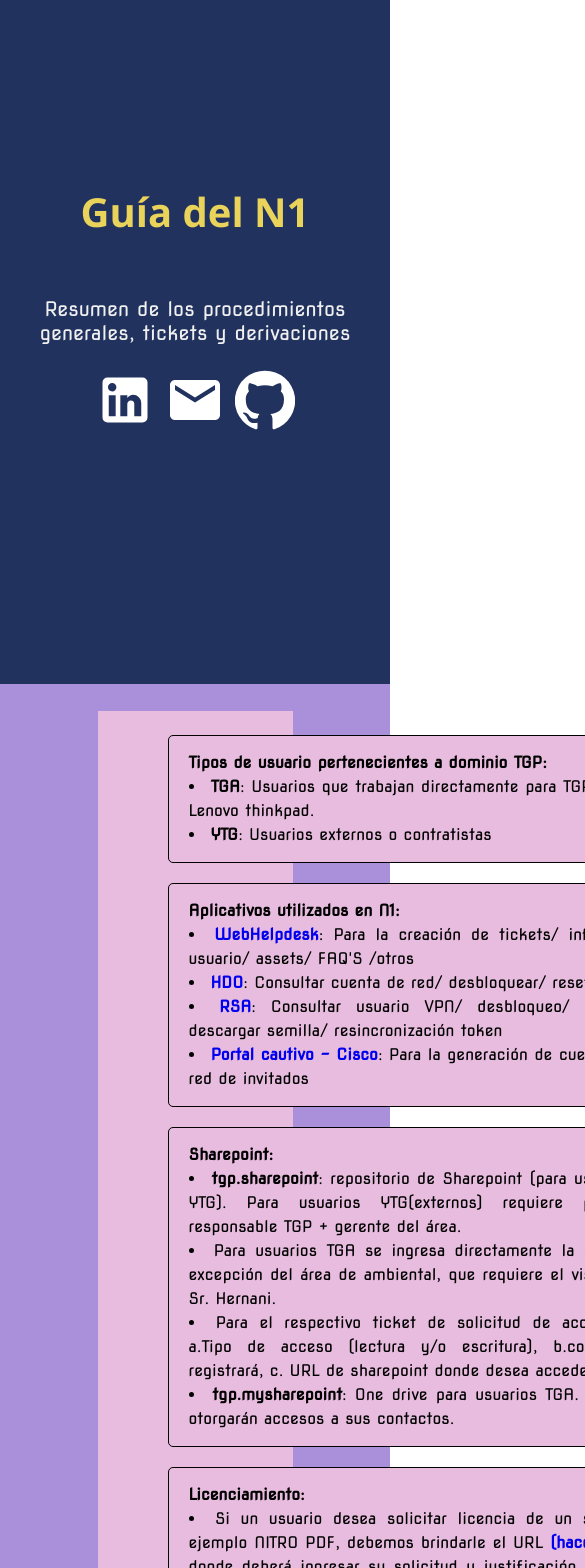
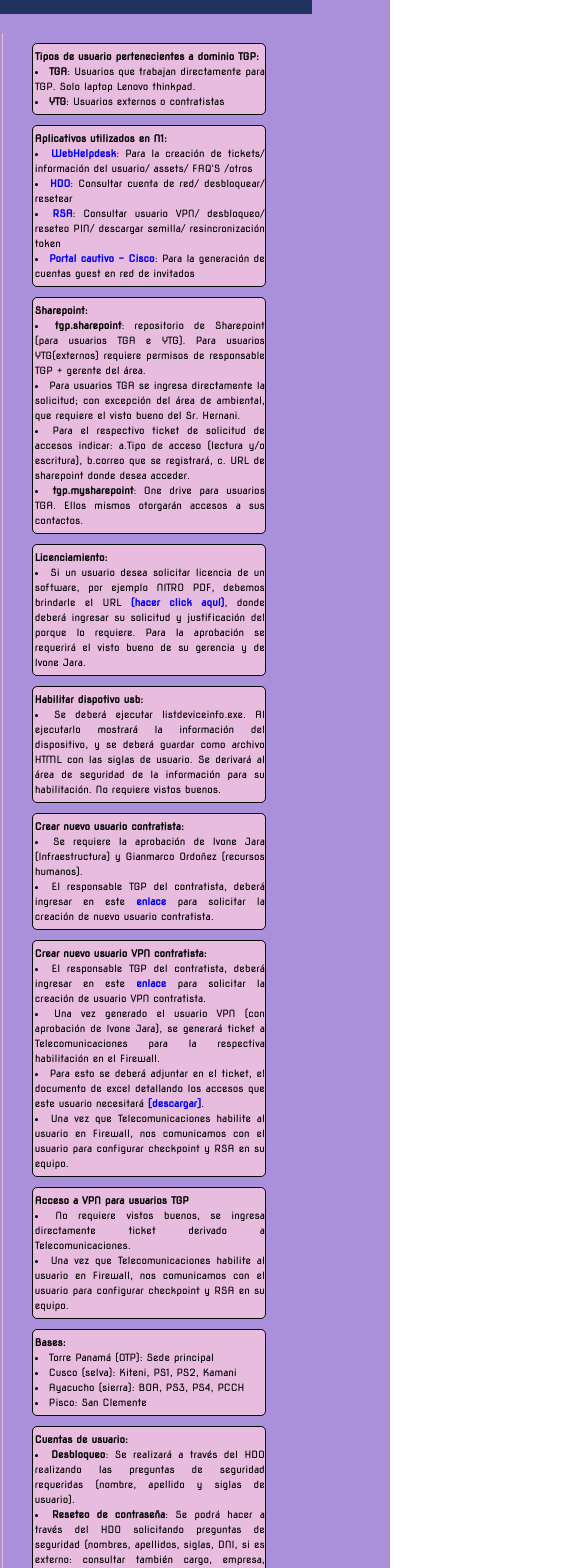
Before and after one commit to AlexandraCynthia/guia, a React (Create React App) app: page /home in a window 390 px wide. Shown: the part 160-1728 px from the top of the page, 585 px wide, since content can reach past the window. Built offline with nearby package versions, Linux system fonts and the light colour scheme; a web font is replaced by a local one.

Commit message:
actualizaciones

```diff
--- a/src/pages/Home.js
+++ b/src/pages/Home.js
@@ -13,7 +13,7 @@
       <div className='about'>
         <h2>Guía del N1</h2>
         <div className='prompt'>
-          <p>Resumen de los procedimientos generales, tickets y derivaciones </p>
+          <p className='titulo_'>Resumen de los procedimientos generales, tickets y derivaciones </p>
         <LinkedInIcon />
         <EmailIcon />
         <GithubIcon />
--- a/src/styles/Home.css
+++ b/src/styles/Home.css
@@ -57,30 +57,6 @@
 
 }
 
-@media only screen and (max-width: 600px) {
-  .about h2 {
-    font-size: 40px;
-  }
-
-  .about .prompt {
-    margin-top: 10px;
-    font-size: 20px;
-    width: 80%;
-  }
-
-  .skills {
-    text-align: center;
-  }
-  .list {
-    padding:0;
-
-  }
-
-  .skills h2 {
-    font-size: 30px;
-  }
-}
-
 .cuadrotexto{
   display: flex;
   flex-direction: column;
@@ -119,3 +95,104 @@
 a {
   text-decoration: none;
 }
+
+@media only screen and (max-width:600px){
+  .about {
+    width: 80%;
+    height: calc(10vh - 10px);
+    display: flex;
+    flex-direction: column;
+    justify-content: center;
+    align-items: center;
+    text-align: center;
+    background-color: #21325e;
+    color: #f0f0f0;
+  }
+
+  .about h2 {
+    font-family: "Segoe UI", Tahoma, Geneva, Verdana, sans-serif;
+    font-size: 30px;
+    color: #e9d35b;
+    height: 10px;
+  }
+
+.about .prompt {
+  width: 20%;
+  font-size: 30px;
+}
+.prompt svg {
+  font-size: 20px;
+  margin: 5px;
+  color: white;
+}
+.titulo_{
+  font-size: 15px;
+}
+
+.skills {
+  font-size: 16px;
+  width: 1%;
+  display: flex;
+  justify-content: center;
+  flex-direction: column;
+  align-items: center;
+}
+
+.skills h1 {
+  color: #959aaf;
+}
+
+.skills .list {
+  list-style: none;
+  width: 20%;
+}
+
+.list span {
+  font-size: 5px;
+
+}
+
+.cuadrotexto{
+  display: flex;
+  flex-direction: column;
+  vertical-align: top;
+  margin-left: 30px;
+  background-color: #E7BCDE;
+  width: 230px;
+  height: auto;
+  line-height: 1.5;
+  border-radius: 5px;
+  color: black;
+  border-width: 1.5px;
+  border-style: solid;
+  border-color: black;
+  margin-right: 1px;
+  margin-top: 10px;
+  padding: 5px;
+  text-align: justify;
+  padding-left:2px;
+  padding-right: 4%;
+  font-size: 10px;
+}
+
+.general{
+  width: 5%;
+  height: auto;
+  background-color: #E7BCDE;
+  display: flex;
+  flex-direction: column;
+  justify-content: space-between;
+  padding-bottom: 20px;
+  padding-top: 1%;
+  margin-top: 2%;
+
+}
+
+a {
+  text-decoration: none;
+}
+
+.prompt{
+  display: none;
+}
+}
```
